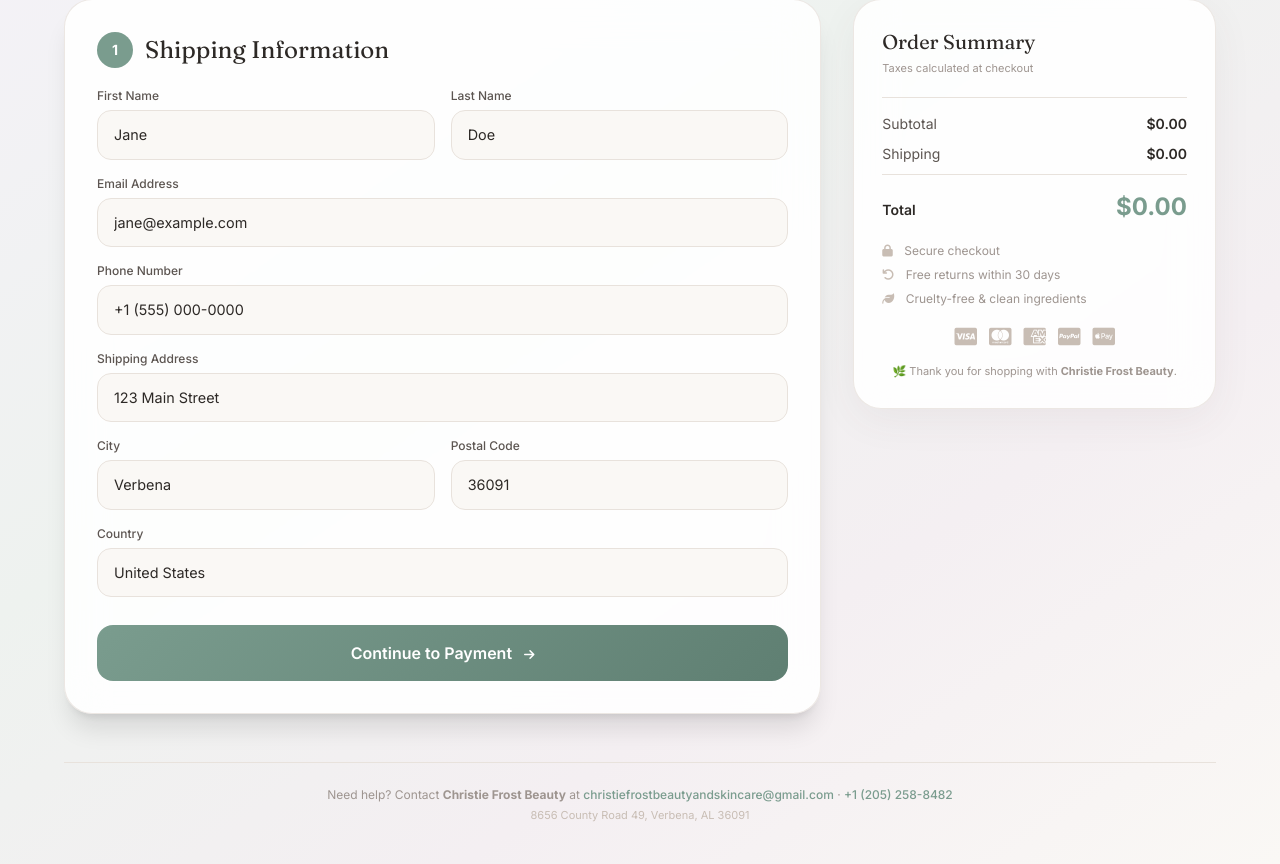
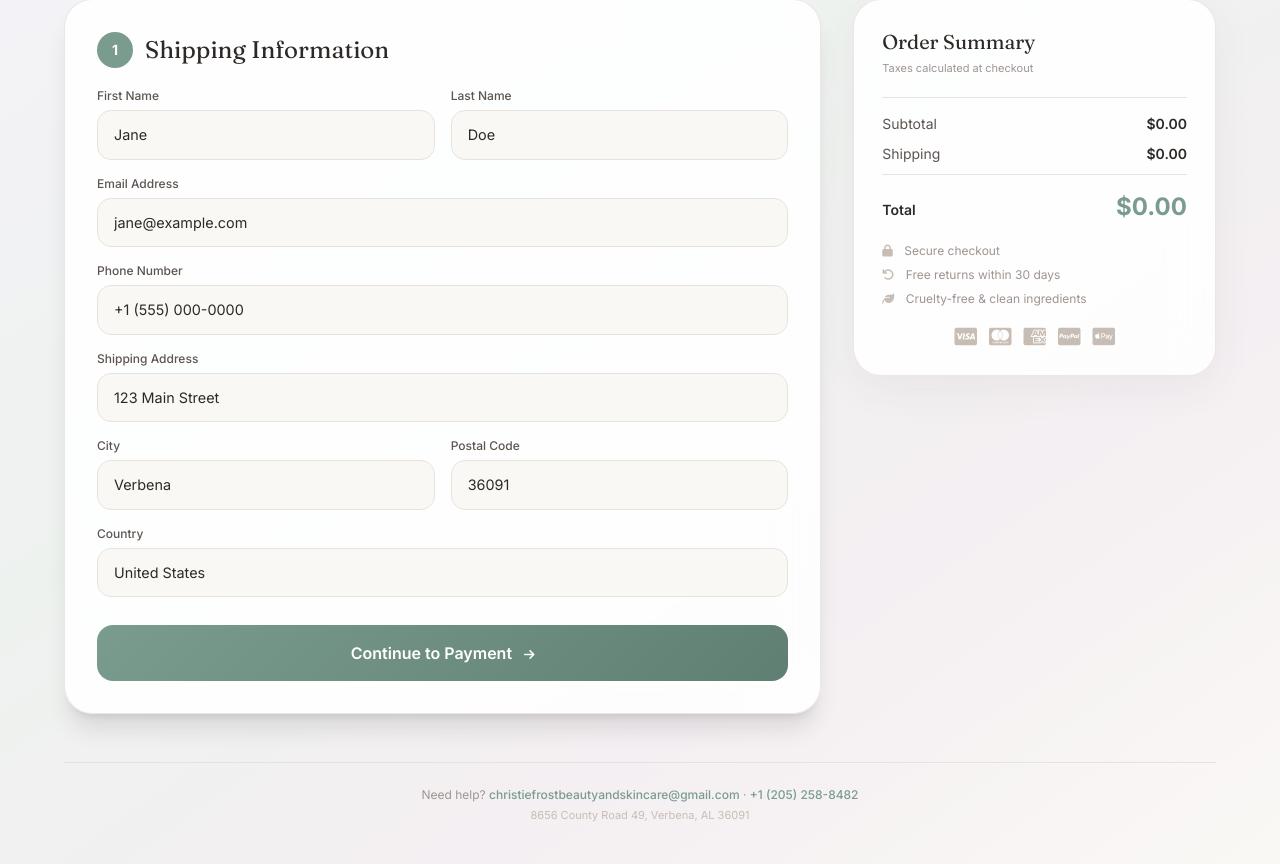
Before and after one commit to calvitec/Christie-Frost-Beauty-, a Flask app: template templates/shop.html in a window 1280 px wide. Shown: the part 150-1014 px from the top of the page. Run offline with Flask 3, Linux system fonts and the light colour scheme; the template is opened without the code that fills it, so the values that code supplies are empty; some libraries are stand-ins or nearby versions.

Commit message:
Update shop.html

```diff
--- a/templates/shop.html
+++ b/templates/shop.html
@@ -241,7 +241,7 @@
                                 </a>
                             </div>
                             <p class="text-xs mt-6" style="color: var(--cf-muted);">
-                                A confirmation email has been sent.<br>Questions? <a href="mailto:christiefrostbeautyandskincare@gmail.com" class="font-medium hover:underline" style="color: var(--cf-sage);">Contact Christie Frost Beauty</a>
+                                A confirmation email has been sent.<br>Questions? <a href="mailto:christiefrostbeautyandskincare@gmail.com" class="font-medium hover:underline" style="color: var(--cf-sage);">Contact us</a>
                             </p>
                         </div>
                     </div>
@@ -301,10 +301,6 @@
                         <i class="fab fa-cc-paypal"></i>
                         <i class="fab fa-cc-apple-pay"></i>
                     </div>
-
-                    <p class="text-[11px] text-center mt-4 leading-relaxed" style="color: var(--cf-muted);">
-                        🌿 Thank you for shopping with <strong>Christie Frost Beauty</strong>.
-                    </p>
                 </div>
             </div>
         </div>
@@ -312,8 +308,7 @@
         <!-- CONTACT STRIP -->
         <div class="mt-12 pt-6 text-center" style="border-top: 1px solid var(--cf-border);">
             <p class="text-xs" style="color: var(--cf-muted);">
-                Need help? Contact <strong>Christie Frost Beauty</strong> at
-                <a href="mailto:christiefrostbeautyandskincare@gmail.com" class="font-medium hover:underline" style="color: var(--cf-sage);">christiefrostbeautyandskincare@gmail.com</a>
+                Need help? <a href="mailto:christiefrostbeautyandskincare@gmail.com" class="font-medium hover:underline" style="color: var(--cf-sage);">christiefrostbeautyandskincare@gmail.com</a>
                 · <a href="tel:+12052588482" class="font-medium hover:underline" style="color: var(--cf-sage);">+1 (205) 258-8482</a>
             </p>
             <p class="text-[11px] mt-1" style="color: #c8bdb4;">8656 County Road 49, Verbena, AL 36091</p>
```
